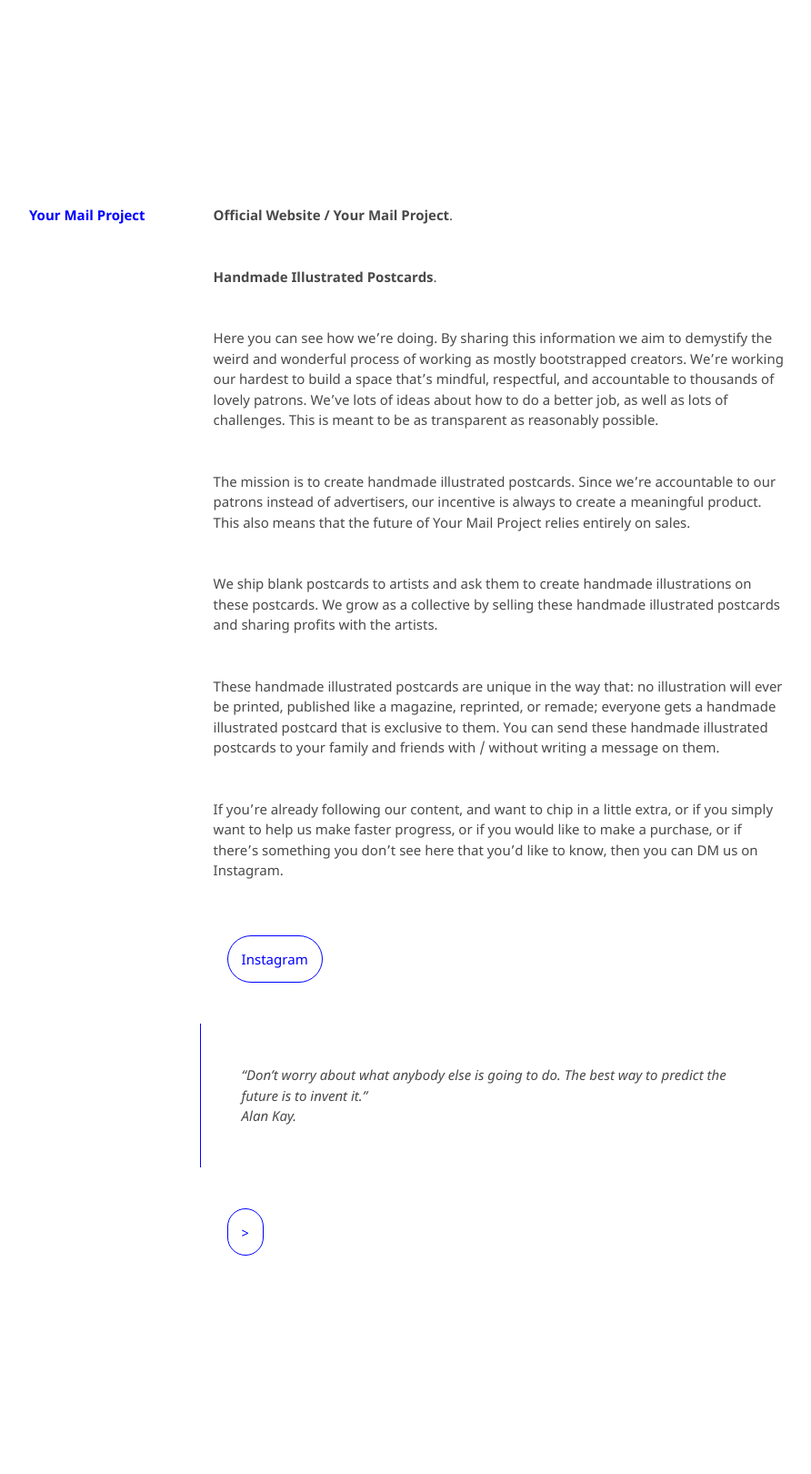
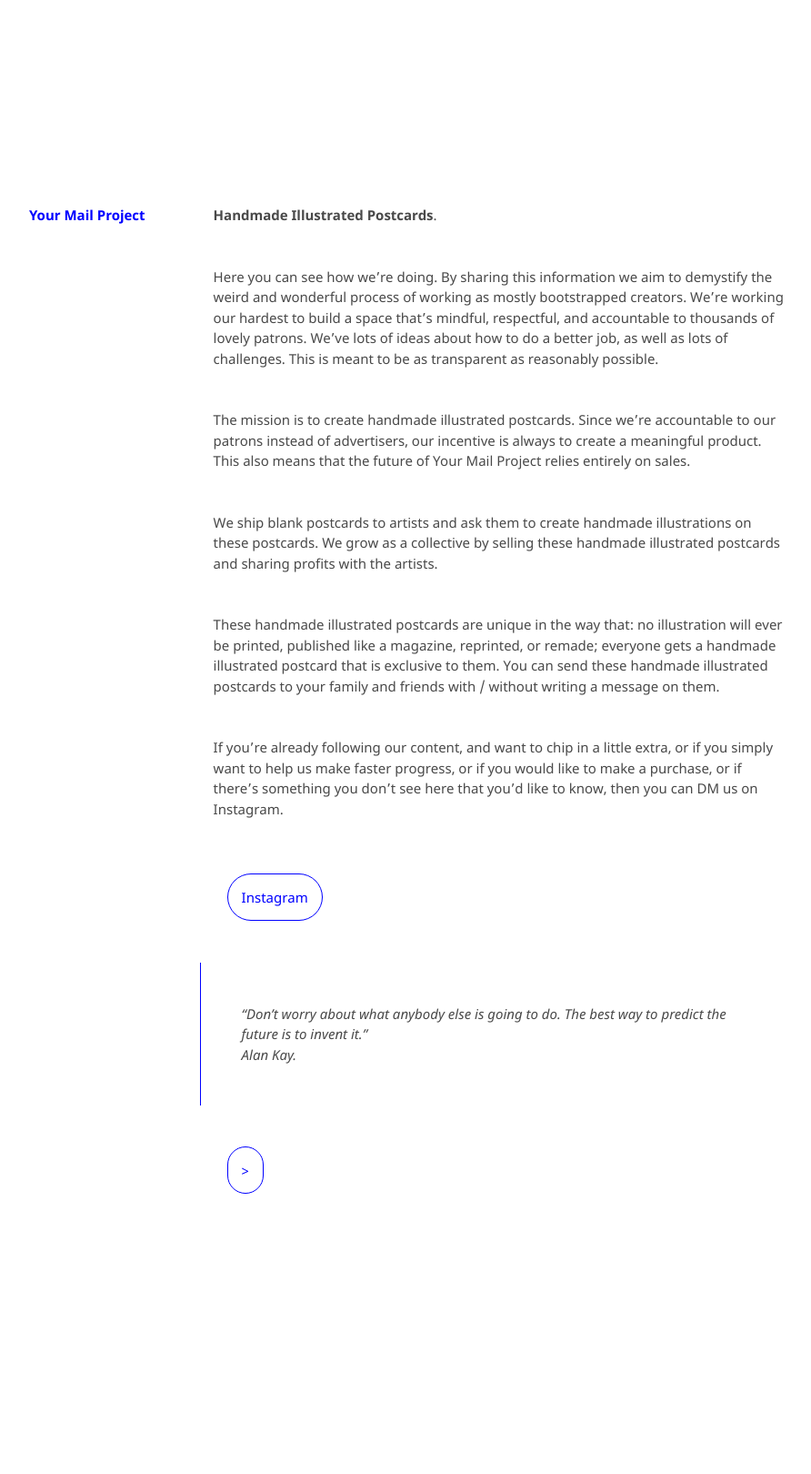
Before and after one commit to kvshvlin/yourmailproject, a Jekyll site: the page built from index.md, in a window 1280 px wide. Shown: the whole page at 91% size, without its empty margins (193-1085 px from the left). Built offline with Jekyll 4.4.1, drawn with Linux system fonts in a browser that asks for light colours; our own code applies the rules of GitHub Pages for plain Markdown files; after the commit the page ends 1553 px from its top, so only the background shows below that.

Commit message:
Update index.md

```diff
--- a/index.md
+++ b/index.md
@@ -1,5 +1,3 @@
-**Official Website / Your Mail Project**.
-
 **Handmade Illustrated Postcards**.
 
 Here you can see how we're doing. By sharing this information we aim to demystify the weird and wonderful process of working as mostly bootstrapped creators. We're working our hardest to build a space that’s mindful, respectful, and accountable to thousands of lovely patrons. We've lots of ideas about how to do a better job, as well as lots of challenges. This is meant to be as transparent as reasonably possible.
```
